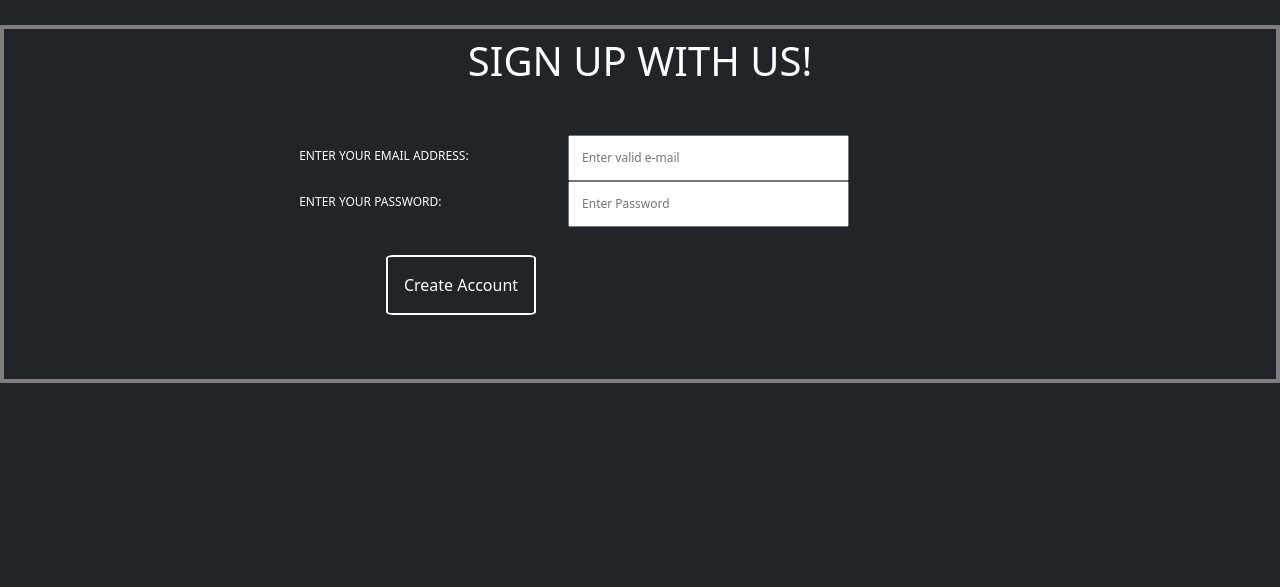
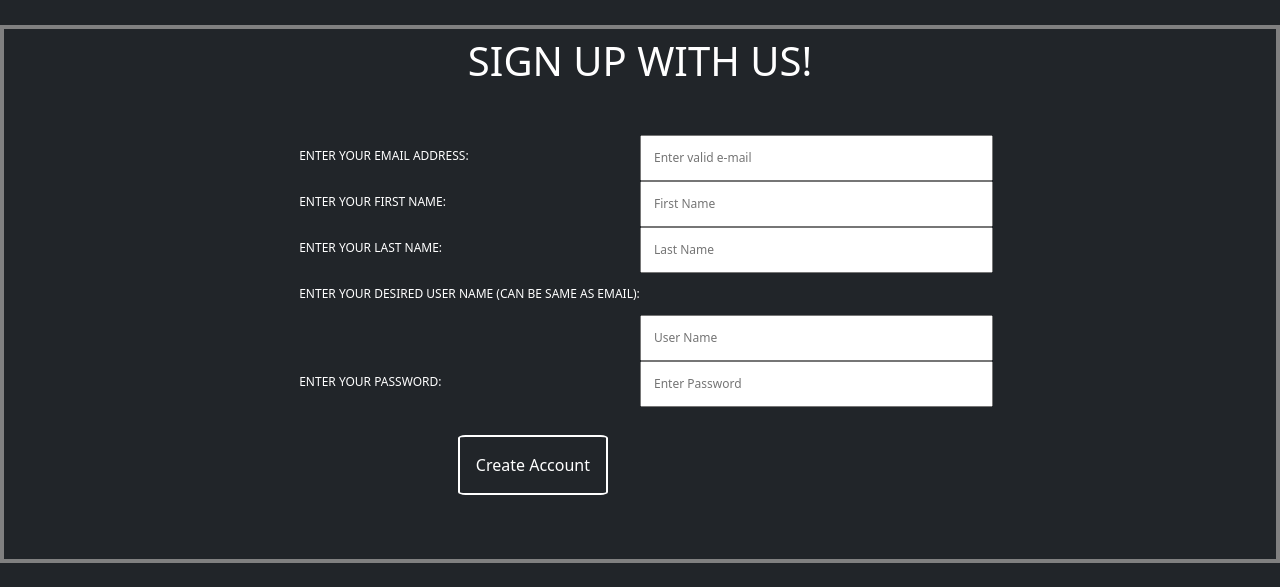
Before and after one commit to Aweesam/cen4010_fa21_g08, a PHP site: page / in a window 1280 px wide. Shown: the part 1405-1992 px from the top of the page. Before the commit the page ends 1788 px from the top, so only its background shows below. Run offline with PHP 8.4, Linux system fonts and the light colour scheme; some web fonts are replaced.

Commit message:
touchups

```diff
--- a/Milestone 4/Prototype/css/main.css
+++ b/Milestone 4/Prototype/css/main.css
@@ -111,6 +111,10 @@ input{
     width:50%;
 }
 
+#name{
+    width:50%;
+}
+
 .forms{
     padding-bottom:3em;
 }
--- a/Milestone 4/Prototype/index.php
+++ b/Milestone 4/Prototype/index.php
@@ -1,12 +1,79 @@
 <?php
+require_once "./php/db_connect.php";
+require_once "./php/functions.php";
+
 session_start();
+
 if(isset($_SESSION['username'])){
     $login_logout = '<a href="php/logout.php" target="_parent"><button type="button" class="btn btn-primary">Logout</button></ul></li></a>';
+    $footer = '<div class="py-4 bg-dark bottom-border">
+                    <div class="sign_up">
+                        <h1>Welcome! Logged in as: '.$_SESSION['username'].'.</h1>
+                    </div>
+                </div>';
 }
 
 else
 {
     $login_logout = '<a href="Signup/signin.php" target="_parent"><button type="button" class="btn btn-primary">Login</button></ul></li></a>';
+    $footer = '<div class="py-4 bg-dark bottom-border">
+                    <div class="sign_up">
+                        <h1>Sign Up with us!</h1>
+                        <div class="form-container">
+                        <form name="register" id="register" method="post" action="'.$_SERVER['PHP_SELF'].'">
+                                <p class="sinput">
+                                    <div class="forms">
+                                        <label for="email">Enter your email address:</label>
+                                        <input type="email" name="email" id="email" placeholder="Enter valid e-mail">
+                                        <label for="firstname">Enter your first name:</label>
+                                        <input type="text" name="firstname" id="name" placeholder="First Name" required pattern="\S(.*\S)?">
+                                        <label for="lastname">Enter your last name:</label>
+                                        <input type="text" name="lastname" id="name" placeholder="Last Name" required pattern="\S(.*\S)?">
+                                        <label for="username">Enter your desired user name (can be same as email):</label>
+                                        <input type="text" name="username" id="name" placeholder="User Name" required pattern="\S(.*\S)?">
+                                        <label for="password">Enter your password:</label>
+                                        <input type="password" name="password" id="password" placeholder="Enter Password">
+                                    </div>
+                                    <input class="button" name="register" type="submit" value="Create Account">
+                                </p>
+                            </form>
+                        </div>
+                    </div>
+                </div>';
+}
+
+if(empty($_POST))
+{
+    $alert = "";
+}
+if(isset($_POST['register']))
+{
+    $email = mysql_entities_fix_string($db, $_POST['email']);
+    $password = mysql_entities_fix_string($db, $_POST['password']);
+    $first_name = mysql_entities_fix_string($db, $_POST['firstname']);
+    $last_name = mysql_entities_fix_string($db, $_POST['lastname']);
+    $user_name = mysql_entities_fix_string($db, $_POST['username']);
+    $token = hash('ripemd128',$salt1.$password.$salt2);
+
+    $tablecheck = 'SELECT * FROM user WHERE user_email = \'' .$email . '\'';
+    $results = $db->query($tablecheck);
+    if($results->num_rows !=0)
+    {
+        $alert = "<div class=\"alert alert-danger text-center\">Email already registered.</div>";
+        $results->close();
+    }
+    else
+    {
+        $alert = "";
+        $insertStmt = 'INSERT INTO user (user_id, user_name, user_email, user_first_name, user_last_name, user_password)
+                        VALUES (NULL, \''.$user_name.'\',\''.$email.'\',\''.$first_name.'\',\''.$last_name.'\',\''.$token.'\')';
+        //echo $insertStmt;
+        $db->query($insertStmt);
+        $results->close();
+        $_SESSION['username'] = $user_name;
+        $_SESSION['useremail'] = $email;
+        header('Location: ./index.php');
+    }
 }
 
 ?>
@@ -106,25 +173,10 @@ else
     </div>
 
     <!--Sign Up-->
-    <div class="py-4 bg-dark bottom-border">
-        <div class="sign_up">
-            <h1>Sign Up with us!</h1>
-            <div class="form-container">
-                <form action="">
-                    <p class="sinput">
-                        <div class="forms">
-                            <label for="email">Enter your email address:</label>
-                            <input type="email" name="email" id="email" placeholder="Enter valid e-mail">
-
-                            <label for="password">Enter your password:</label>
-                            <input type="password" name="password" id="password" placeholder="Enter Password">
-                        </div>
-                        <input class="button" type="button" value="Create Account">
-                    </p>
-                </form>
-            </div>
-        </div>
-    </div>
+    <?php
+        echo $footer.PHP_EOL;
+        echo $alert.PHP_EOL;
+    ?>
 
 
 </body>
--- a/Milestone 4/Prototype/php/functions.php
+++ b/Milestone 4/Prototype/php/functions.php
@@ -1,11 +1,8 @@
 <?php
-require_once "../php/db_connect.php";
 
-//salt phrases - to be used in the real site when we need to encrypt passwords
-//$salt1 = "^a2d";
-//$salt2 = "*1j@";
-//combine password with salt values
-//$token = hash('ripemd128',$salt1.$password.$salt2);
+//salt phrases
+$salt1 = 'awdaw#1';
+$salt2 = '!@#45';
 
 function sanitizeString($_db, $str)
 {
```
Also changed, not shown: Milestone 4/Prototype/Signup/signin.php (+3 -6 lines), Milestone 4/Prototype/forum/details.php (+54 -11 lines), Milestone 4/Prototype/forum/index.php (+9 -10 lines).
